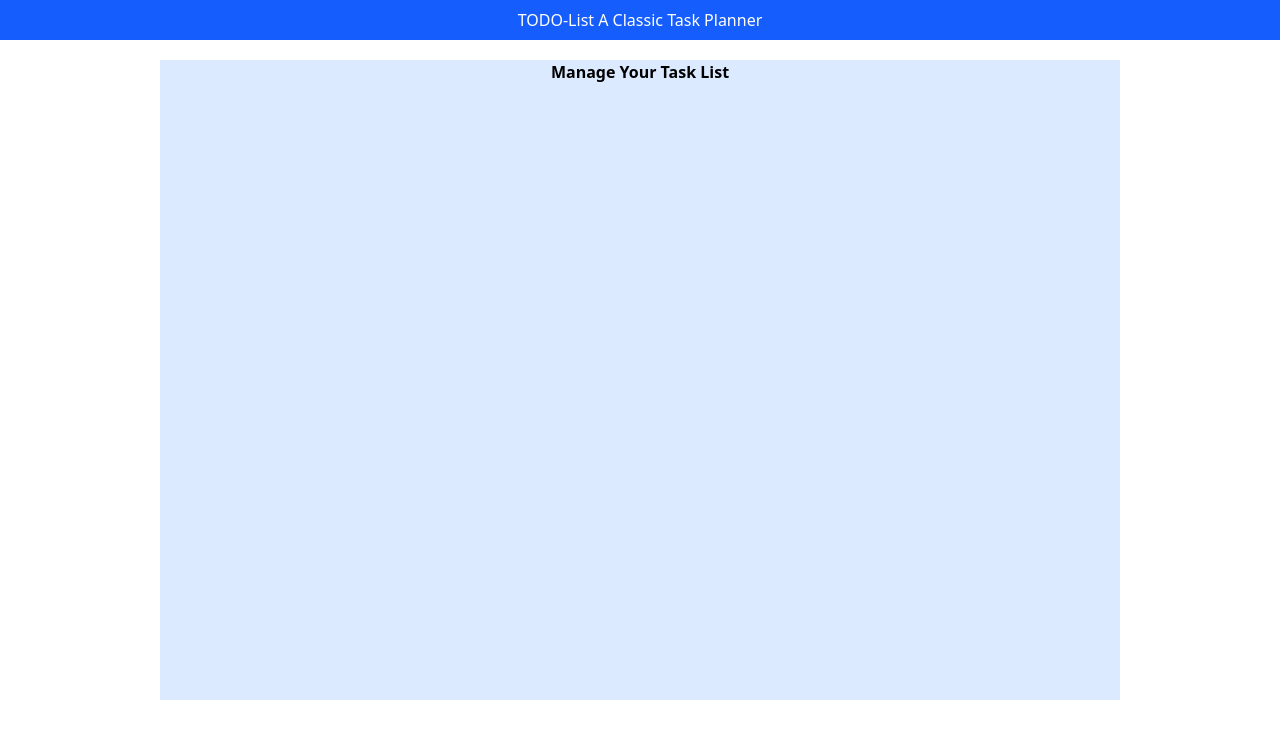
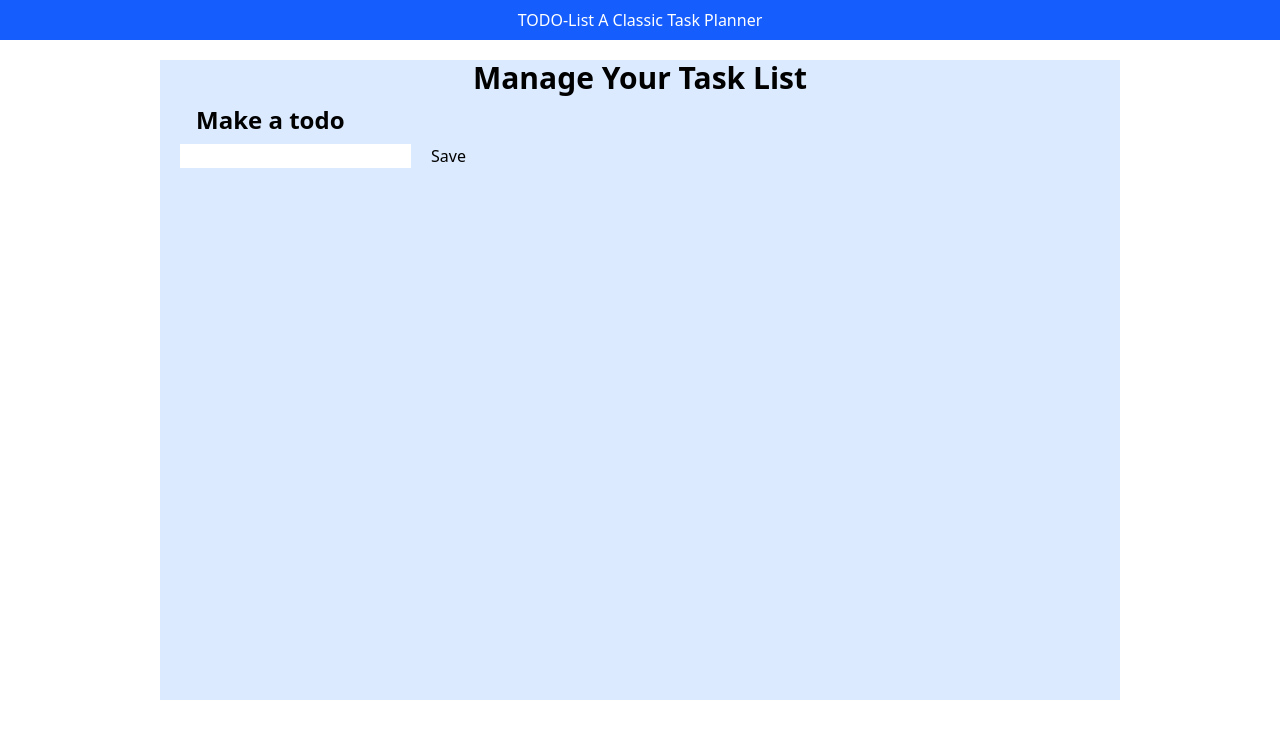
Before and after one commit to subhankar-das-phantom/PROJECTS, a React (Vite) app in the folder TODO/: page / in a window 1280 px wide. Shown: the top 738 px of the page. Built offline with nearby package versions, Linux system fonts and the light colour scheme.

Commit message:
Update App.jsx

```diff
--- a/TODO/src/App.jsx
+++ b/TODO/src/App.jsx
@@ -8,10 +8,14 @@ function App() {
     <>
       <Navbar />
       <div className="container bg-blue-100 my-5  mx-auto min-h-[80vh] max-w-[75%]">
-        <div className="">
-          <h1 className="font-bold text-center">Manage Your Task List</h1>
+          <h1 className="font-bold text-center text-3xl ">Manage Your Task List</h1>
+          <div className="addtodo">
+            <h1 className="font-bold mx-9 my-2 text-2xl">Make a todo</h1>
+            <input type="text" className='bg-white mx-5' />
+            <button>Save</button>
+          </div>
         </div>
-      </div>
+
     </>
   )
 }
```
